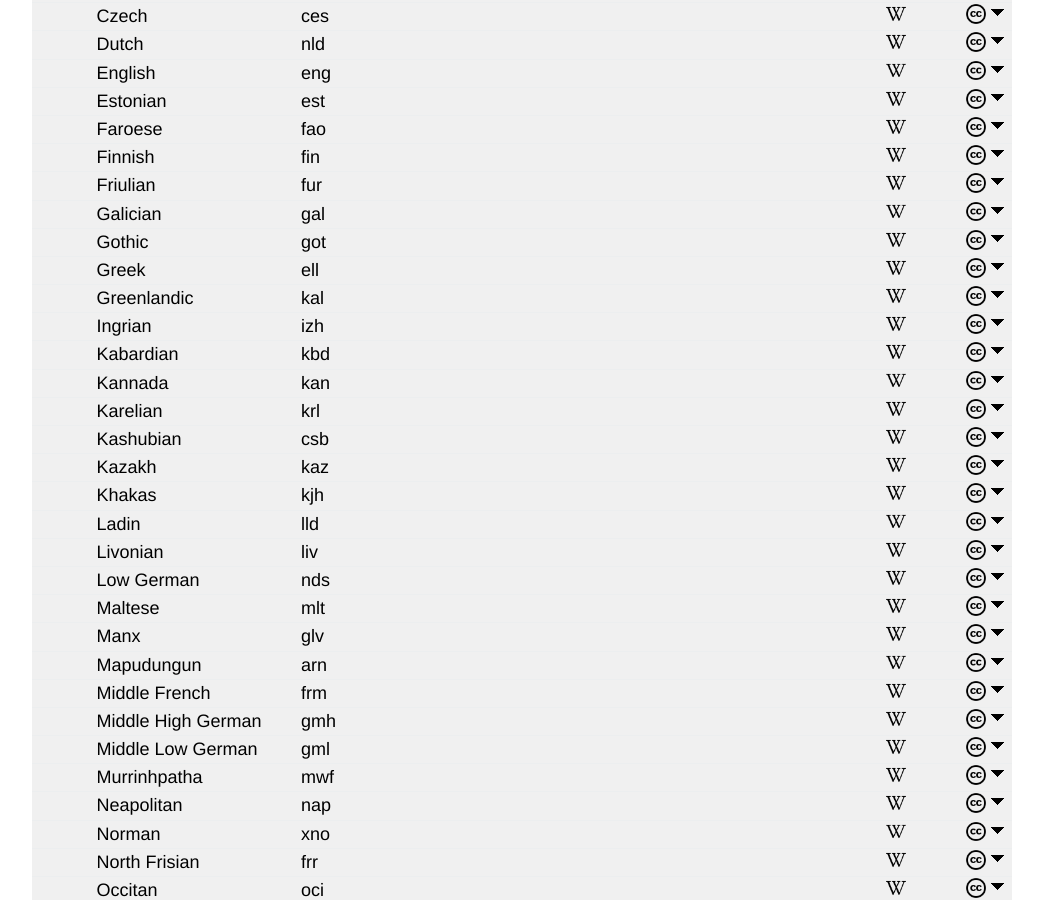
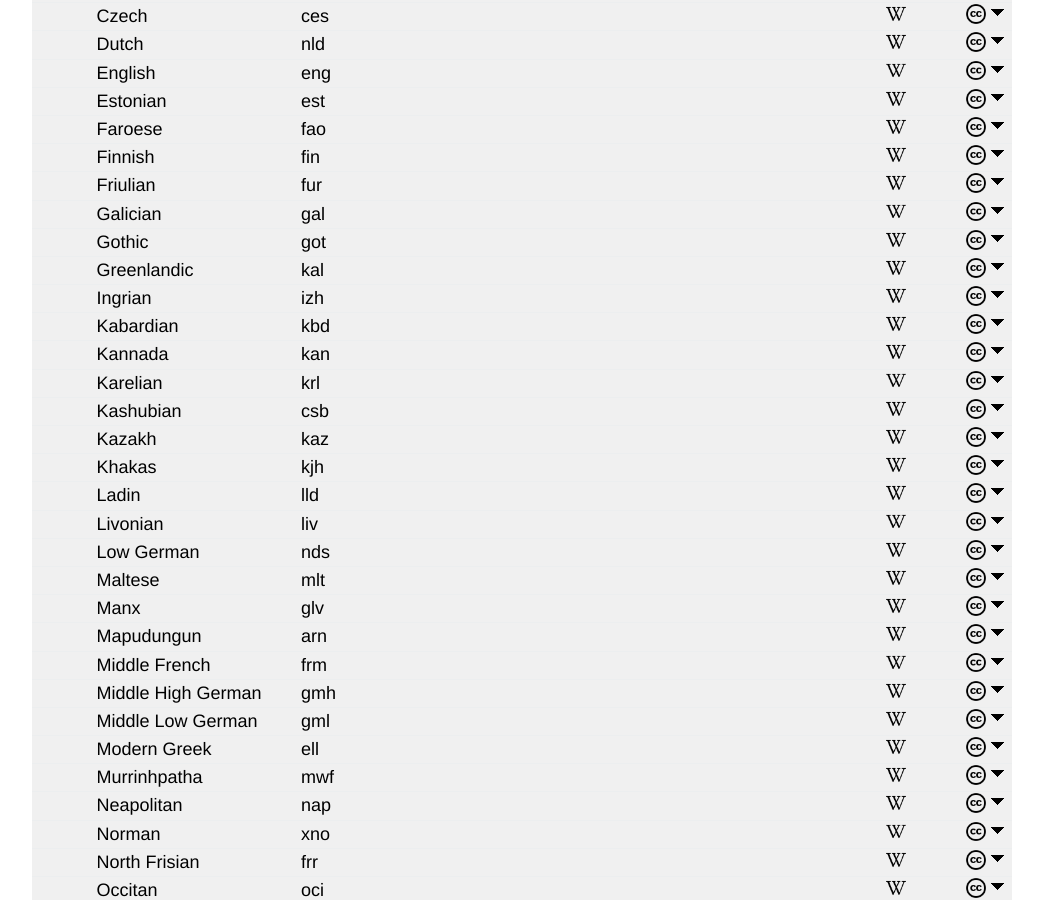
Before and after one commit to unimorph/unimorph.github.io, a Jekyll site: the page built from index.md, in a window 1280 px wide and 900 px high, scrolled down 1164 px. Shown: the whole window, without its empty margins (118-1161 px from the left). Built offline with Jekyll 4.4.1, drawn with Linux system fonts in a browser that asks for light colours; nearby versions of some CDN libraries.

Commit message:
do we sort?

```diff
--- a/_data/languages.yml
+++ b/_data/languages.yml
@@ -114,7 +114,7 @@
 - name: Gothic
   iso: got
 
-- name: Greek
+- name: Modern Greek
   iso: ell
 
 - name: Greenlandic
```
